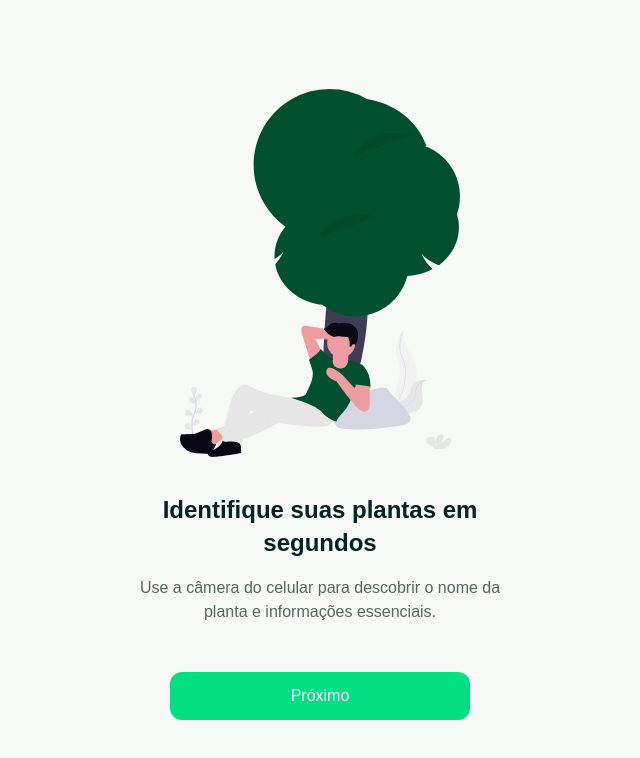
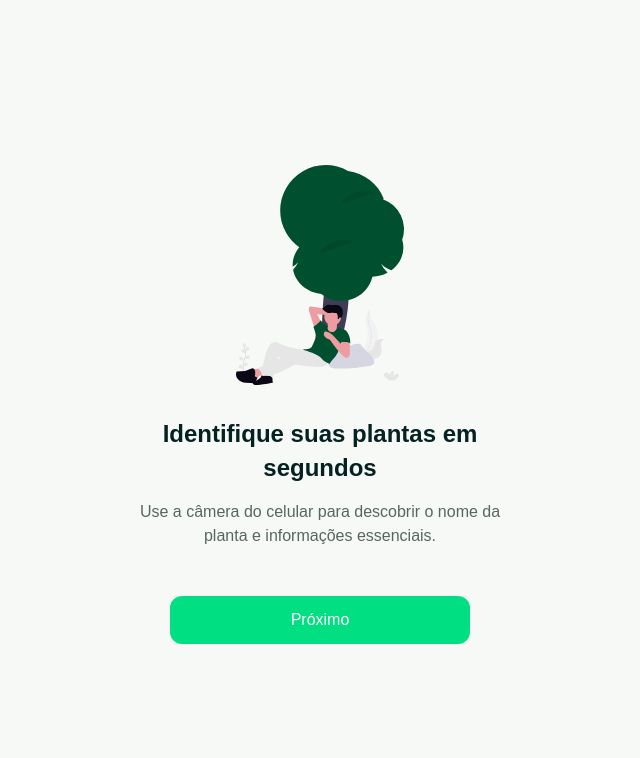
Before and after one commit to plant-ai-app/plant-ai-frontend, a React (Vite) app: page /onBoarding in a window 1280 px wide. Shown: the top 758 px of the page, without its empty margins (320-960 px from the left). Built offline with nearby package versions, Linux system fonts and the light colour scheme; no server answers; a web font is replaced by a local one.

Commit message:
🎨 :style: Mudança no css.

```diff
--- a/src/components/pages/onBoarding/steps/Step.module.css
+++ b/src/components/pages/onBoarding/steps/Step.module.css
@@ -9,15 +9,20 @@
 }
 
 .step_container > .img {
-    max-width: 280px;
-    height: auto;
+    width: 100%;
+    max-width: 220px;
+    height: 220px;
+    display: flex;
+    align-items: center;
+    justify-content: center;
     margin-bottom: 2rem;
 }
 
 .step_container > .img > img {
     object-fit: contain;
     width: 100%;
-    height: auto;
+    height: 100%;
+    max-height: 100%;
 }
 
 .texts {
```
